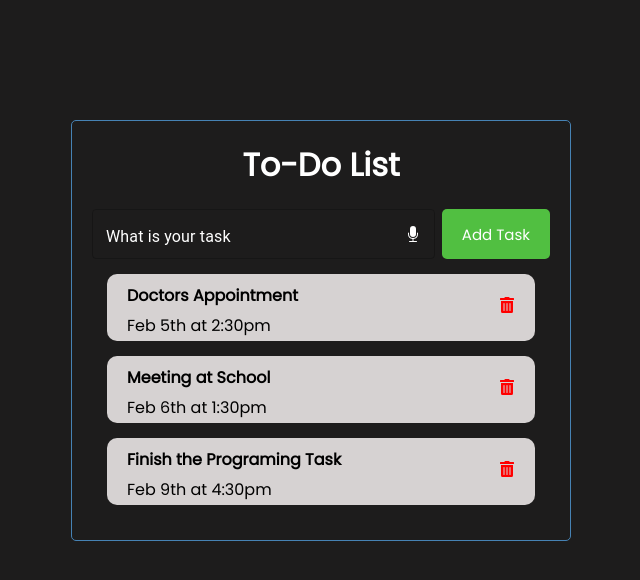
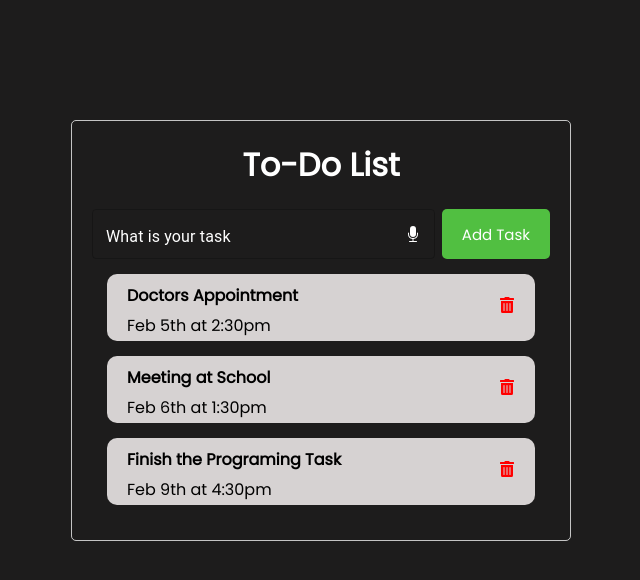
Before and after one commit to AhmedKamal29/React-practice, a React (Create React App) app: page / in a window 1280 px wide. Shown: the top 580 px of the page, without its empty margins (319-959 px from the left). Built offline with nearby package versions, Linux system fonts and the light colour scheme.

Commit message:
change the container color in css

```diff
--- a/src/index.css
+++ b/src/index.css
@@ -16,7 +16,7 @@ body {
   margin: 120px auto;
   overflow: auto;
   min-height: 300px;
-  border: 1px solid steelblue;
+  border: 1px solid rgba(255, 255, 255, 0.741);
   padding: 20px;
   border-radius: 5px;
 }
```
